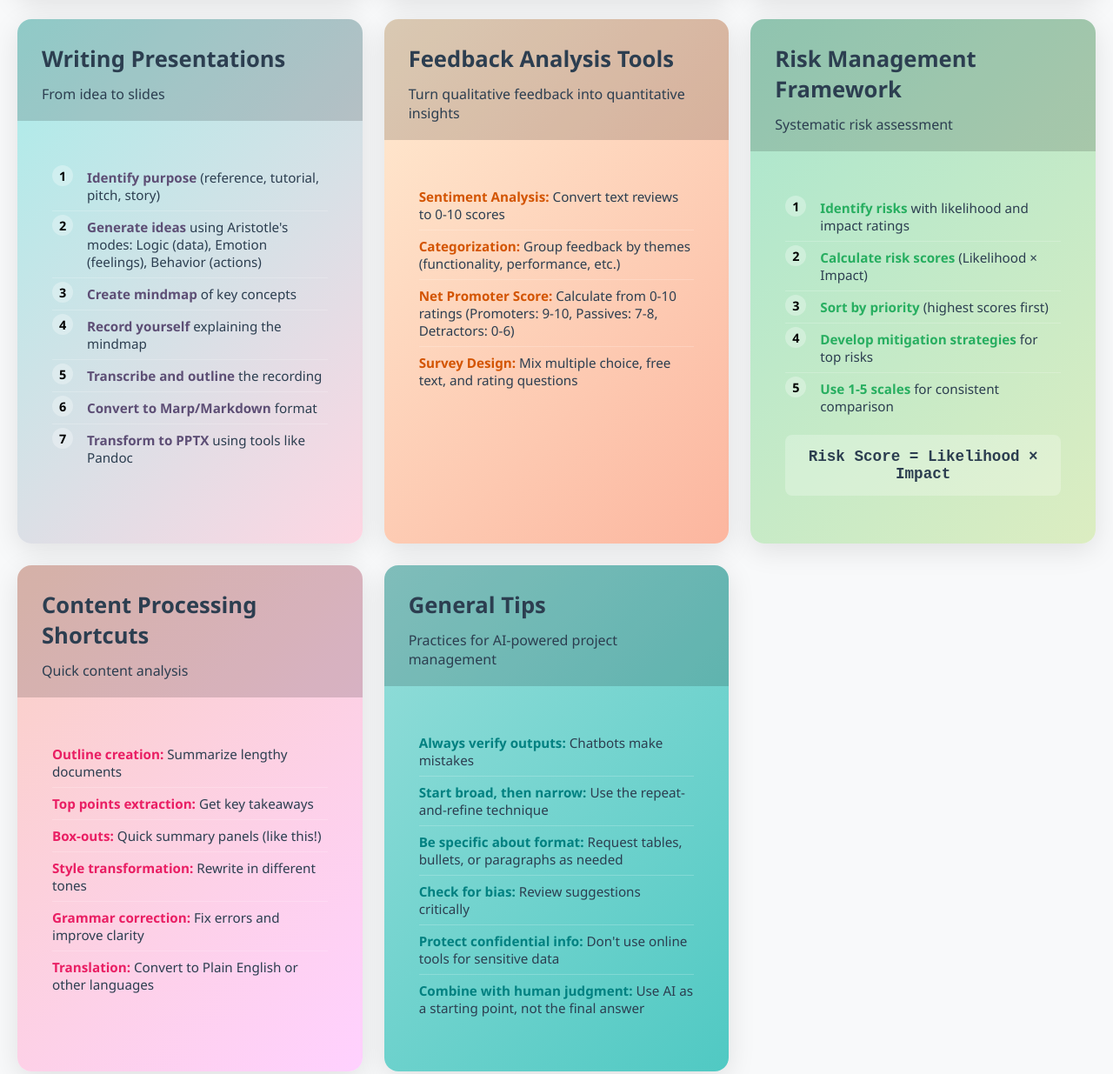
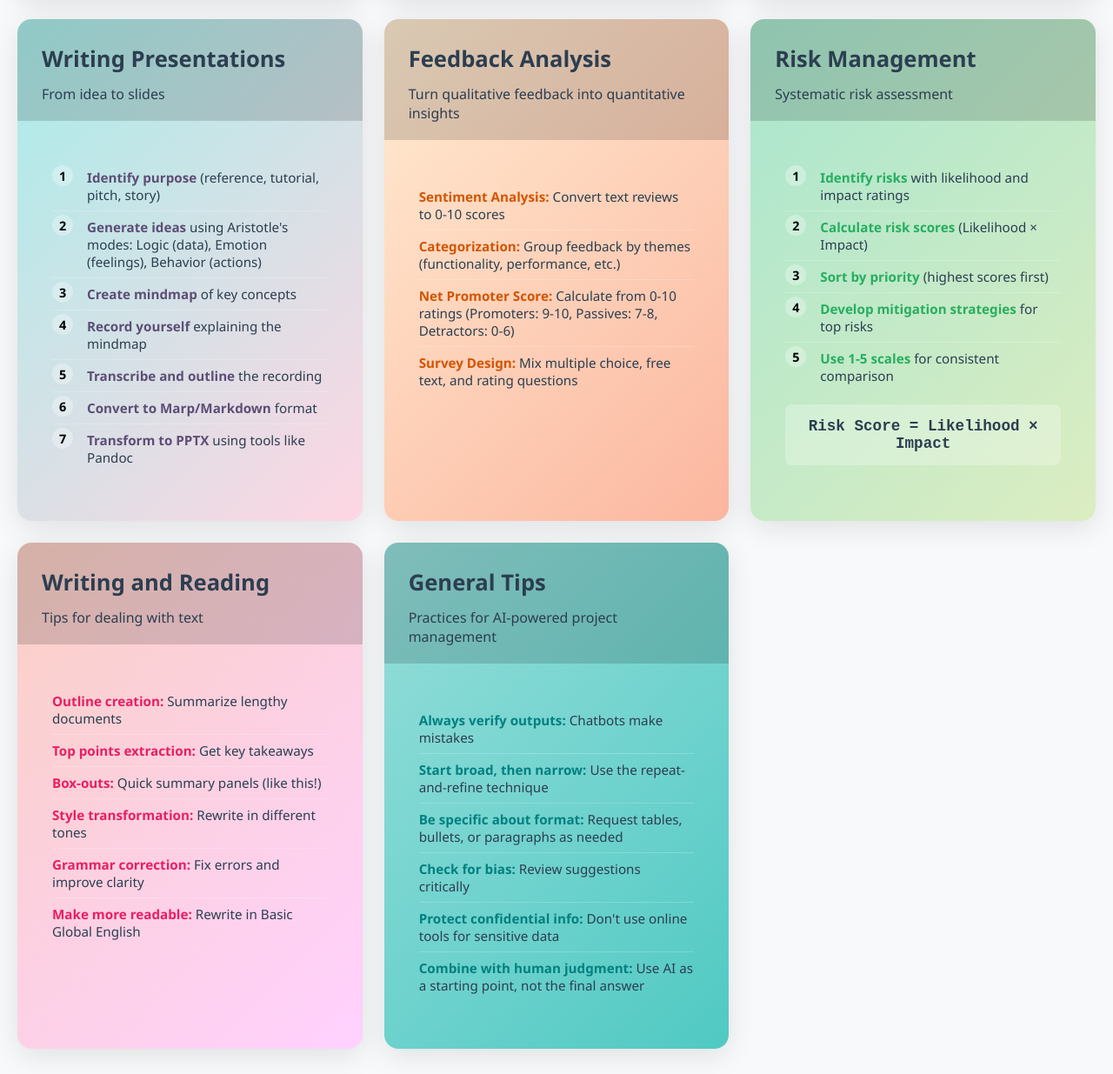
Before and after one commit to dogriffiths/utilities, a website: page docs/ai_pm_cheat_sheet.html in a window 1280 px wide. Shown: the part 2255-3490 px from the top of the page at 87% size. Drawn offline with Linux system fonts and the light colour scheme.

Commit message:
feat: Improve titles

```diff
--- a/docs/ai_pm_cheat_sheet.html
+++ b/docs/ai_pm_cheat_sheet.html
@@ -603,7 +603,7 @@
             <div class="card coral">
                 <a href="https://learning.oreilly.com/videos/generative-ai-for/0642572079673/0642572079673-video372080/" target="_blank" title="Open video about this">
                     <div class="card-header">
-                        <h2 class="card-title">Dependency Analysis</h2>
+                        <h2 class="card-title">Export to MS Project</h2>
                         <p class="card-subtitle">Useful when exporting stories to MS Project</p>
                     </div>
                     <div class="card-body">
@@ -638,7 +638,7 @@
             <div class="card mint">
                 <a href="https://learning.oreilly.com/videos/generative-ai-to/0642572079505/0642572079505-video391978/" target="_blank" title="Open video about this">
                     <div class="card-header">
-                        <h2 class="card-title">Email Composition Strategy</h2>
+                        <h2 class="card-title">Writing Email</h2>
                         <p class="card-subtitle">Use tent-pole sentences</p>
                     </div>
                     <div class="card-body">
@@ -674,7 +674,7 @@
             <div class="card orange">
                 <a href="https://learning.oreilly.com/videos/-/0642572079673/0642572079673-video372088" target="_blank" title="Open video about this">
                     <div class="card-header">
-                        <h2 class="card-title">Feedback Analysis Tools</h2>
+                        <h2 class="card-title">Feedback Analysis</h2>
                         <p class="card-subtitle">Turn qualitative feedback into quantitative insights</p>
                     </div>
                     <div class="card-body">
@@ -691,7 +691,7 @@
             <div class="card green">
                 <a href="https://learning.oreilly.com/videos/generative-ai-for/0642572079673/0642572079673-video372116/" target="_blank" title="Open video about this">
                     <div class="card-header">
-                        <h2 class="card-title">Risk Management Framework</h2>
+                        <h2 class="card-title">Risk Management</h2>
                         <p class="card-subtitle">Systematic risk assessment</p>
                     </div>
                     <div class="card-body">
@@ -710,8 +710,8 @@
             <div class="card pink">
                 <a href=" https://learning.oreilly.com/videos/generative-ai-to/0642572079505/0642572079505-video391981/target="_blank" title="Open video about this">
                     <div class="card-header">
-                        <h2 class="card-title">Content Processing Shortcuts</h2>
-                        <p class="card-subtitle">Quick content analysis</p>
+                        <h2 class="card-title">Writing and Reading</h2>
+                        <p class="card-subtitle">Tips for dealing with text</p>
                     </div>
                     <div class="card-body">
                         <ul class="card-list">
@@ -720,7 +720,7 @@
                             <li><strong>Box-outs:</strong> Quick summary panels (like this!)</li>
                             <li><strong>Style transformation:</strong> Rewrite in different tones</li>
                             <li><strong>Grammar correction:</strong> Fix errors and improve clarity</li>
-                            <li><strong>Translation:</strong> Convert to Plain English or other languages</li>
+                            <li><strong>Make more readable:</strong> Rewrite in Basic Global English</li>
                         </ul>
                     </div>
                 </a>
```
